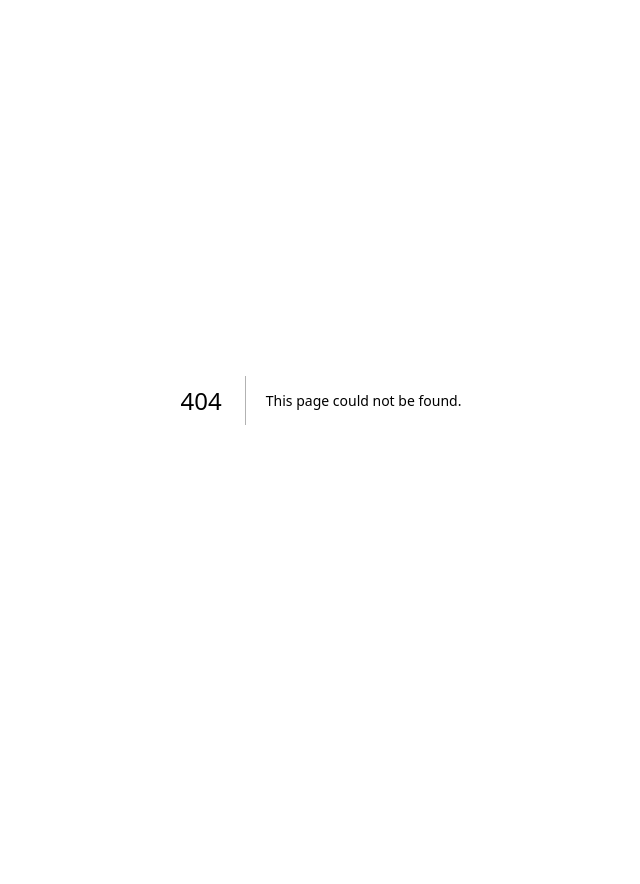
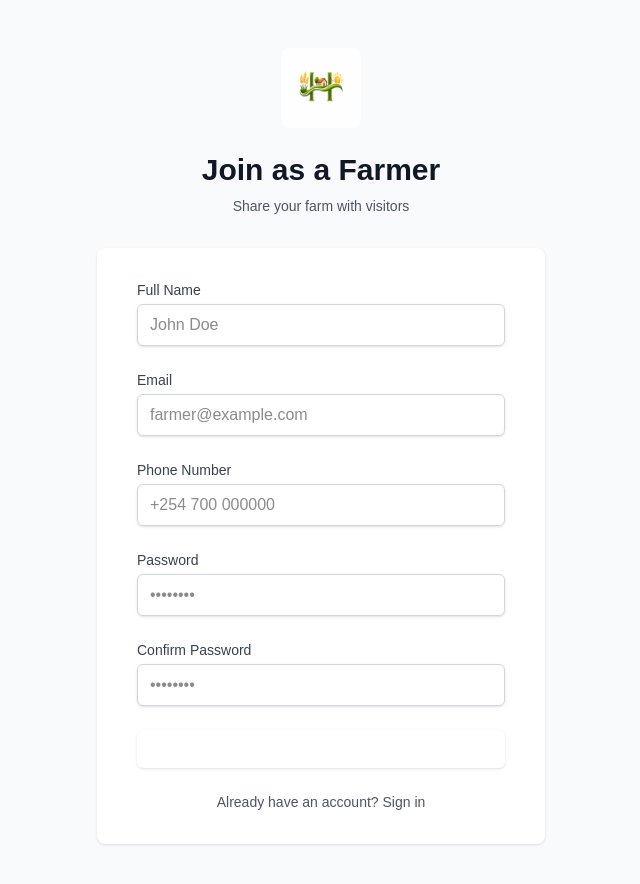
Before and after one commit to OdaloV/agritourism, a Next.js app: page /auth/register/farmer in a window 1280 px wide. Before the commit this address had no page. Shown: the top 884 px of the page, without its empty margins (319-959 px from the left). Before the commit the page ends 800 px from the top, so only its background shows below. Built offline with nearby package versions, Linux system fonts and the light colour scheme.

Commit message:
farmer registration

```diff
--- /dev/null
+++ b/src/app/auth/register/farmer/farmereg.tsx
@@ -0,0 +1,166 @@
+'use client'
+
+import { useState } from 'react'
+import Link from 'next/link'
+import Image from 'next/image'
+
+export default function Farmereg() {
+  const [formData, setFormData] = useState({
+    name: '',
+    email: '',
+    phone: '',
+    password: '',
+    confirmPassword: ''
+  })
+
+  const [errors, setErrors] = useState({
+    confirmPassword: ''
+  })
+
+  const handleChange = (e: React.ChangeEvent<HTMLInputElement>) => {
+    const { name, value } = e.target
+    setFormData(prev => ({ ...prev, [name]: value }))
+    setErrors(prev => ({ ...prev, confirmPassword: '' }))
+  }
+
+  const handleSubmit = (e: React.FormEvent) => {
+    e.preventDefault()
+
+    if (formData.password !== formData.confirmPassword) {
+      setErrors({ confirmPassword: 'Passwords do not match' })
+      return
+    }
+
+    console.log('Form submitted:', formData)
+    alert('Registration successful! (demo)')
+  }
+
+  return (
+    <div className="min-h-screen bg-gray-50 flex flex-col justify-center py-12 sm:px-6 lg:px-8">
+      <div className="sm:mx-auto sm:w-full sm:max-w-md">
+        <div className="flex justify-center">
+          <Image
+            src="/favicon_io/android-chrome-192x192.png"
+            alt="Harvest Host"
+            width={80}
+            height={80}
+            className="rounded-lg"
+          />
+        </div>
+        <h2 className="mt-6 text-center text-3xl font-bold text-gray-900">
+          Join as a Farmer
+        </h2>
+        <p className="mt-2 text-center text-sm text-gray-600">
+          Share your farm with visitors
+        </p>
+      </div>
+
+      <div className="mt-8 sm:mx-auto sm:w-full sm:max-w-md">
+        <div className="bg-white py-8 px-4 shadow sm:rounded-lg sm:px-10">
+          <form className="space-y-6" onSubmit={handleSubmit}>
+            <div>
+              <label htmlFor="name" className="block text-sm font-medium text-gray-700">
+                Full Name
+              </label>
+              <input
+                id="name"
+                name="name"
+                type="text"
+                required
+                value={formData.name}
+                onChange={handleChange}
+                className="mt-1 block w-full px-3 py-2 border border-gray-300 rounded-md shadow-sm focus:outline-none focus:ring-primary focus:border-primary"
+                placeholder="John Doe"
+              />
+            </div>
+
+            <div>
+              <label htmlFor="email" className="block text-sm font-medium text-gray-700">
+                Email
+              </label>
+              <input
+                id="email"
+                name="email"
+                type="email"
+                required
+                value={formData.email}
+                onChange={handleChange}
+                className="mt-1 block w-full px-3 py-2 border border-gray-300 rounded-md shadow-sm focus:outline-none focus:ring-primary focus:border-primary"
+                placeholder="farmer@example.com"
+              />
+            </div>
+
+            <div>
+              <label htmlFor="phone" className="block text-sm font-medium text-gray-700">
+                Phone Number
+              </label>
+              <input
+                id="phone"
+                name="phone"
+                type="tel"
+                required
+                value={formData.phone}
+                onChange={handleChange}
+                className="mt-1 block w-full px-3 py-2 border border-gray-300 rounded-md shadow-sm focus:outline-none focus:ring-primary focus:border-primary"
+                placeholder="+254 700 000000"
+              />
+            </div>
+
+            <div>
+              <label htmlFor="password" className="block text-sm font-medium text-gray-700">
+                Password
+              </label>
+              <input
+                id="password"
+                name="password"
+                type="password"
+                required
+                value={formData.password}
+                onChange={handleChange}
+                className="mt-1 block w-full px-3 py-2 border border-gray-300 rounded-md shadow-sm focus:outline-none focus:ring-primary focus:border-primary"
+                placeholder="••••••••"
+              />
+            </div>
+
+            <div>
+              <label htmlFor="confirmPassword" className="block text-sm font-medium text-gray-700">
+                Confirm Password
+              </label>
+              <input
+                id="confirmPassword"
+                name="confirmPassword"
+                type="password"
+                required
+                value={formData.confirmPassword}
+                onChange={handleChange}
+                className={`mt-1 block w-full px-3 py-2 border rounded-md shadow-sm focus:outline-none focus:ring-primary focus:border-primary ${
+                  errors.confirmPassword ? 'border-red-500' : 'border-gray-300'
+                }`}
+                placeholder="••••••••"
+              />
+              {errors.confirmPassword && (
+                <p className="mt-1 text-sm text-red-600">{errors.confirmPassword}</p>
+              )}
+            </div>
+
+            <div>
+              <button
+                type="submit"
+                className="w-full flex justify-center py-2 px-4 border border-transparent rounded-md shadow-sm text-sm font-medium text-white bg-primary hover:bg-primary-dark focus:outline-none focus:ring-2 focus:ring-offset-2 focus:ring-primary"
+              >
+                Create Account
+              </button>
+            </div>
+          </form>
+
+          <p className="mt-6 text-center text-sm text-gray-600">
+            Already have an account?{' '}
+            <Link href="/auth/login" className="font-medium text-primary hover:text-primary-dark">
+              Sign in
+            </Link>
+          </p>
+        </div>
+      </div>
+    </div>
+  )
+}
--- /dev/null
+++ b/src/app/auth/register/farmer/page.tsx
@@ -0,0 +1,5 @@
+import Farmereg from './farmereg'
+
+export default function Page() {
+  return <Farmereg />
+}
```
